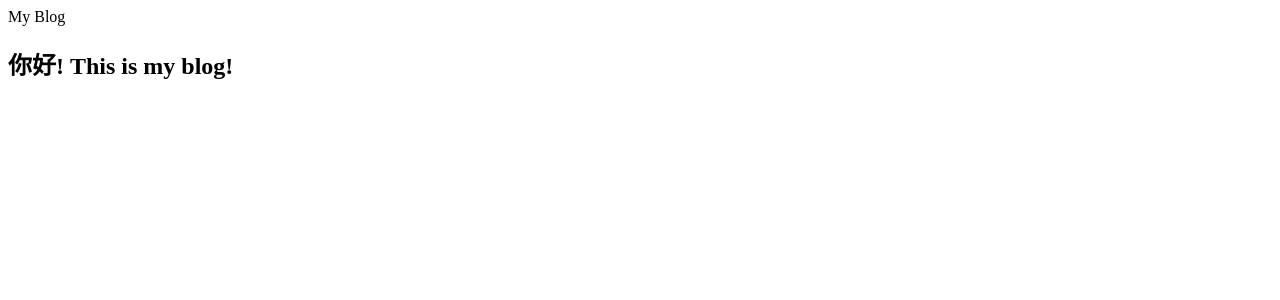
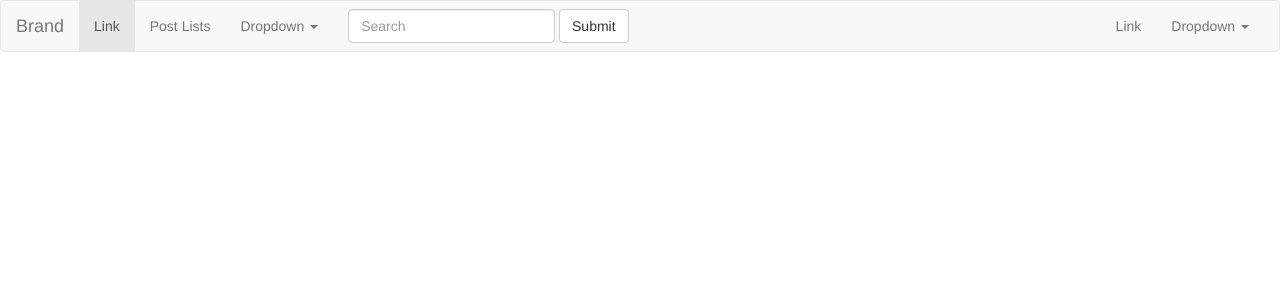
Before and after one commit to yuanjinq/myblog, a Django app: page / in a window 1280 px wide. Shown: the top 300 px of the page. Run offline with Django 3.2, Linux system fonts and the light colour scheme.

Commit message:
very first version of my blog

```diff
--- a/blog/templates/blog/index.html
+++ b/blog/templates/blog/index.html
@@ -1,6 +1,27 @@
-<html>
-  <head>My Blog</head>
+<!DOCTYPE html>
+<html lang="zh-CN">
+  <head>
+    <meta charset="utf-8">
+    <meta http-equiv="X-UA-Compatible" content="IE=edge">
+    <meta name="viewport" content="width=device-width, initial-scale=1">
+    <!-- 上述3个meta标签*必须*放在最前面，任何其他内容都*必须*跟随其后！ -->
+    <title>Bootstrap 101 Template</title>
+<!-- Bootstrap -->
+    <link href="https://cdn.jsdelivr.net/npm/bootstrap@3.3.7/dist/css/bootstrap.min.css" rel="stylesheet">
+<!-- HTML5 shim 和 Respond.js 是为了让 IE8 支持 HTML5 元素和媒体查询（media queries）功能 -->
+    <!-- 警告：通过 file:// 协议（就是直接将 html 页面拖拽到浏览器中）访问页面时 Respond.js 不起作用 -->
+    <!--[if lt IE 9]>
+      <script src="https://cdn.jsdelivr.net/npm/html5shiv@3.7.3/dist/html5shiv.min.js"></script>
+      <script src="https://cdn.jsdelivr.net/npm/respond.js@1.4.2/dest/respond.min.js"></script>
+    <![endif]-->
+  </head>
   <body>
-    <h2>你好! This is my blog!</h2>
+
+    {% include 'blog/nav.html'%}
+
+    <!-- jQuery (Bootstrap 的所有 JavaScript 插件都依赖 jQuery，所以必须放在前边) -->
+    <script src="https://cdn.jsdelivr.net/npm/jquery@1.12.4/dist/jquery.min.js"></script>
+    <!-- 加载 Bootstrap 的所有 JavaScript 插件。你也可以根据需要只加载单个插件。 -->
+    <script src="https://cdn.jsdelivr.net/npm/bootstrap@3.3.7/dist/js/bootstrap.min.js"></script>
   </body>
 </html>
--- /dev/null
+++ b/blog/templates/blog/nav.html
@@ -0,0 +1,53 @@
+
+  <nav class="navbar navbar-default">
+  <div class="container-fluid">
+    <!-- Brand and toggle get grouped for better mobile display -->
+    <div class="navbar-header">
+      <button type="button" class="navbar-toggle collapsed" data-toggle="collapse" data-target="#bs-example-navbar-collapse-1" aria-expanded="false">
+        <span class="sr-only">Toggle navigation</span>
+        <span class="icon-bar"></span>
+        <span class="icon-bar"></span>
+        <span class="icon-bar"></span>
+      </button>
+      <a class="navbar-brand" href="#">Brand</a>
+    </div>
+<!-- Collect the nav links, forms, and other content for toggling -->
+    <div class="collapse navbar-collapse" id="bs-example-navbar-collapse-1">
+      <ul class="nav navbar-nav">
+        <li class="active"><a href="#">Link <span class="sr-only">(current)</span></a></li>
+		<li><a href="{% url 'blog:post_list'%}">Post Lists</a></li>
+        <li class="dropdown">
+          <a href="#" class="dropdown-toggle" data-toggle="dropdown" role="button" aria-haspopup="true" aria-expanded="false">Dropdown <span class="caret"></span></a>
+          <ul class="dropdown-menu">
+            <li><a href="#">Action</a></li>
+            <li><a href="#">Another action</a></li>
+            <li><a href="#">Something else here</a></li>
+            <li role="separator" class="divider"></li>
+            <li><a href="#">Separated link</a></li>
+            <li role="separator" class="divider"></li>
+            <li><a href="#">One more separated link</a></li>
+          </ul>
+        </li>
+      </ul>
+      <form class="navbar-form navbar-left">
+        <div class="form-group">
+          <input type="text" class="form-control" placeholder="Search">
+        </div>
+        <button type="submit" class="btn btn-default">Submit</button>
+      </form>
+      <ul class="nav navbar-nav navbar-right">
+        <li><a href="#">Link</a></li>
+        <li class="dropdown">
+          <a href="#" class="dropdown-toggle" data-toggle="dropdown" role="button" aria-haspopup="true" aria-expanded="false">Dropdown <span class="caret"></span></a>
+          <ul class="dropdown-menu">
+            <li><a href="#">Action</a></li>
+            <li><a href="#">Another action</a></li>
+            <li><a href="#">Something else here</a></li>
+            <li role="separator" class="divider"></li>
+            <li><a href="#">Separated link</a></li>
+          </ul>
+        </li>
+      </ul>
+    </div><!-- /.navbar-collapse -->
+  </div><!-- /.container-fluid -->
+</nav>
```
